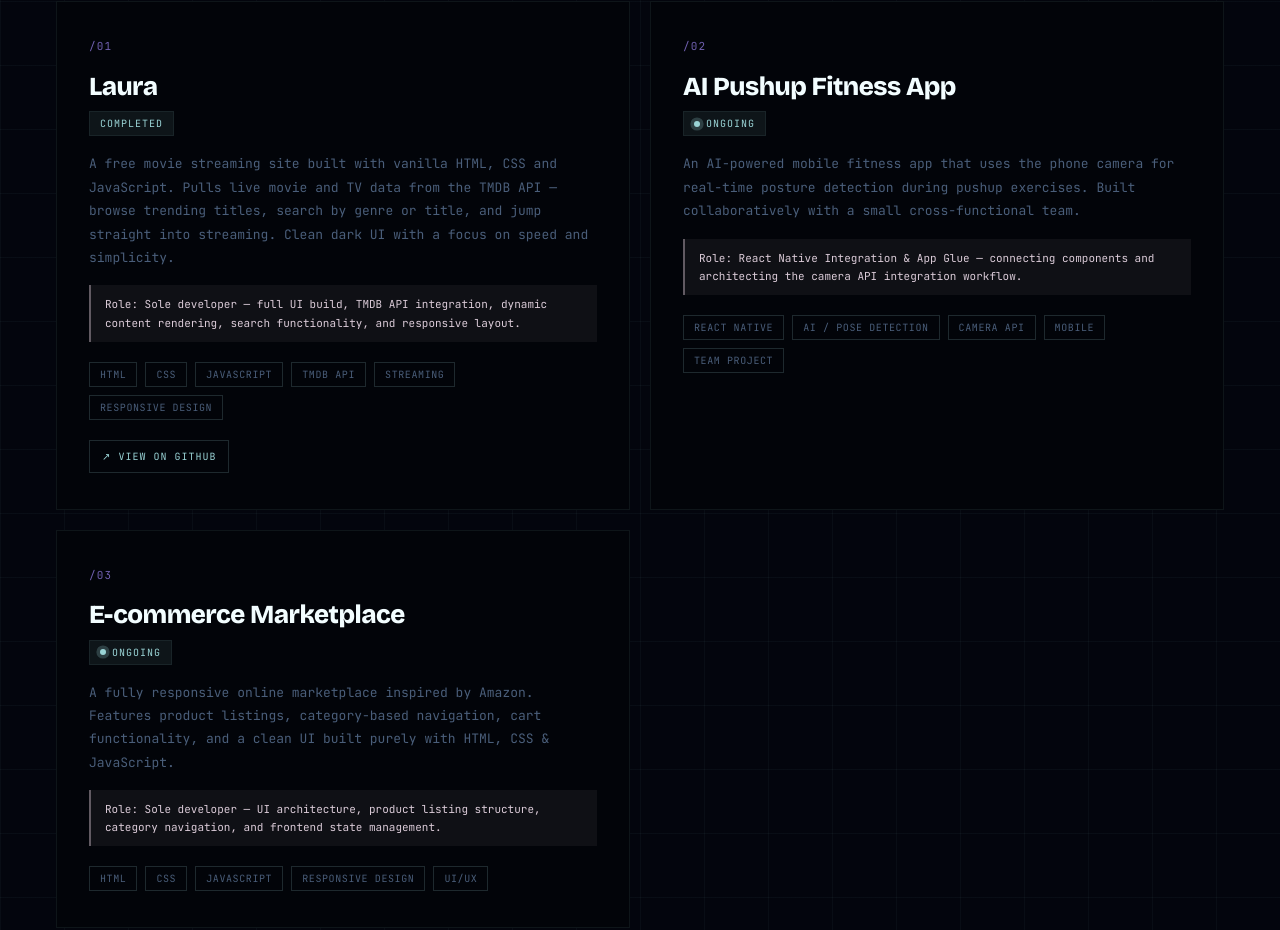
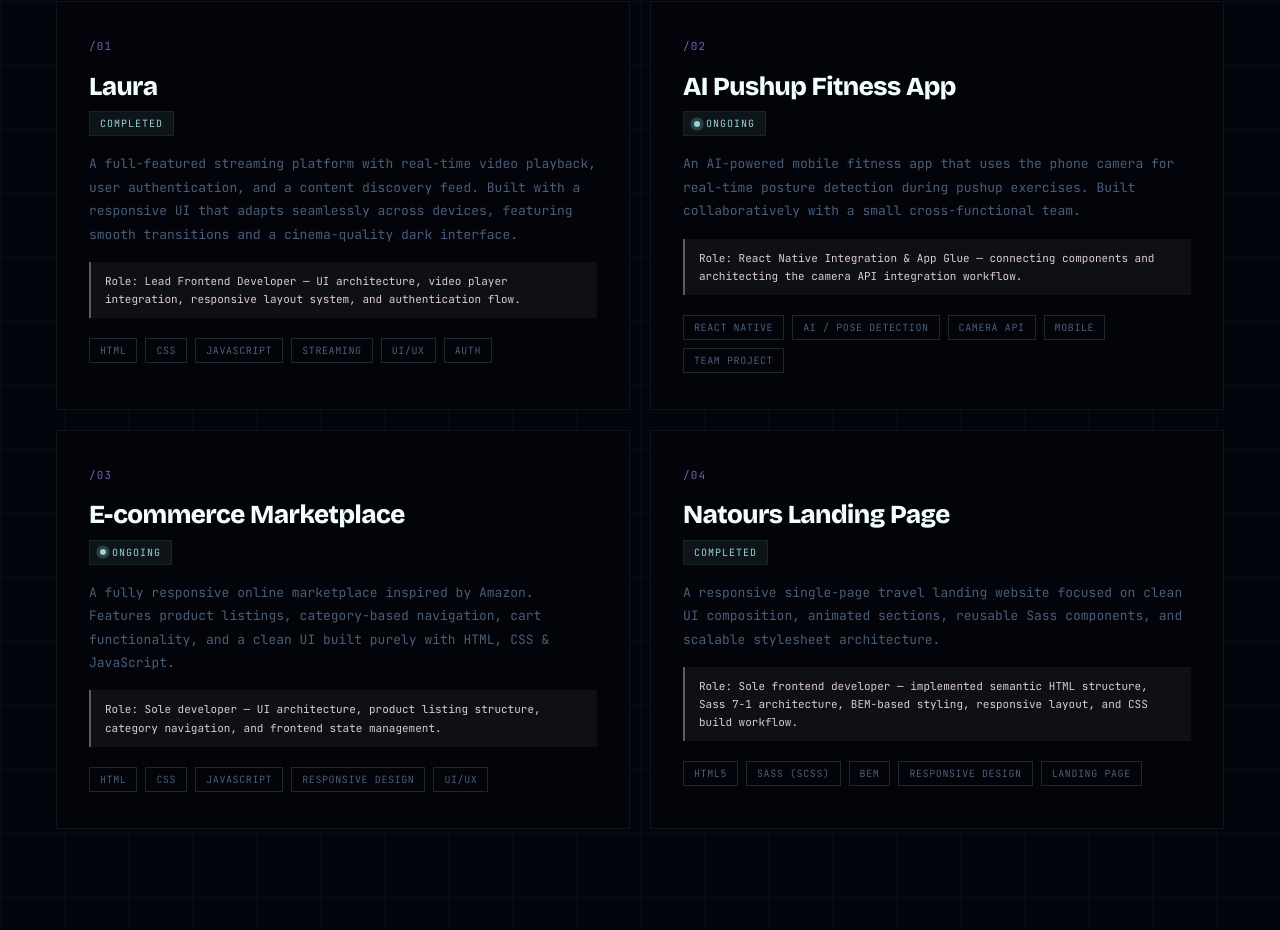
Before and after one commit to yerosentamrat63/Yerosen_Tamrat_portfolio, a Next.js app: page / in a window 1280 px wide. Shown: the part 2407-3337 px from the top of the page. Built offline with nearby package versions, Linux system fonts and the light colour scheme.

Commit message:
feat: add Natours project and fix font axes

```diff
--- a/app/layout.tsx
+++ b/app/layout.tsx
@@ -5,7 +5,7 @@ import "./globals.css";
 const bricolage = Bricolage_Grotesque({
   subsets: ["latin"],
   variable: "--font-bricolage",
-  weight: ["200", "300", "400", "500", "600", "700", "800"],
+  axes: ["opsz", "wdth"],
 });
 
 const jetbrains = JetBrains_Mono({
--- a/components/Projects.tsx
+++ b/components/Projects.tsx
@@ -3,10 +3,9 @@ const projects = [
     num: "/01",
     name: "Laura",
     status: "COMPLETED",
-    desc: "A free movie streaming site built with vanilla HTML, CSS and JavaScript. Pulls live movie and TV data from the TMDB API — browse trending titles, search by genre or title, and jump straight into streaming. Clean dark UI with a focus on speed and simplicity.",
-    role: "Role: Sole developer — full UI build, TMDB API integration, dynamic content rendering, search functionality, and responsive layout.",
-    tags: ["HTML", "CSS", "JavaScript", "TMDB API", "Streaming", "Responsive Design"],
-    link: "https://github.com/yerosentamrat63/Laura---Free-Movie-Streaming-site",
+    desc: "A full-featured streaming platform with real-time video playback, user authentication, and a content discovery feed. Built with a responsive UI that adapts seamlessly across devices, featuring smooth transitions and a cinema-quality dark interface.",
+    role: "Role: Lead Frontend Developer — UI architecture, video player integration, responsive layout system, and authentication flow.",
+    tags: ["HTML", "CSS", "JavaScript", "Streaming", "UI/UX", "Auth"],
   },
   {
     num: "/02",
@@ -23,6 +22,14 @@ const projects = [
     desc: "A fully responsive online marketplace inspired by Amazon. Features product listings, category-based navigation, cart functionality, and a clean UI built purely with HTML, CSS & JavaScript.",
     role: "Role: Sole developer — UI architecture, product listing structure, category navigation, and frontend state management.",
     tags: ["HTML", "CSS", "JavaScript", "Responsive Design", "UI/UX"],
+  },
+  {
+    num: "/04",
+    name: "Natours Landing Page",
+    status: "COMPLETED",
+    desc: "A responsive single-page travel landing website focused on clean UI composition, animated sections, reusable Sass components, and scalable stylesheet architecture.",
+    role: "Role: Sole frontend developer — implemented semantic HTML structure, Sass 7-1 architecture, BEM-based styling, responsive layout, and CSS build workflow.",
+    tags: ["HTML5", "Sass (SCSS)", "BEM", "Responsive Design", "Landing Page"],
   },
 ];
 
@@ -69,17 +76,6 @@ export default function Projects() {
                 <span key={t} className="font-mono text-[10px] px-[10px] py-1 border border-[rgba(154,212,214,0.18)] text-[#4a5e7a] tracking-[0.06em] uppercase">{t}</span>
               ))}
             </div>
-
-            {"link" in p && p.link && (
-              <a
-                href={p.link}
-                target="_blank"
-                rel="noopener noreferrer"
-                className="inline-flex items-center gap-[8px] font-mono text-[10px] text-accent tracking-[0.1em] uppercase border border-[rgba(154,212,214,0.18)] px-[12px] py-[8px] w-fit mt-1 transition-all duration-200 hover:bg-[rgba(154,212,214,0.07)] hover:border-accent"
-              >
-                ↗ VIEW ON GITHUB
-              </a>
-            )}
           </div>
         ))}
       </div>
```
